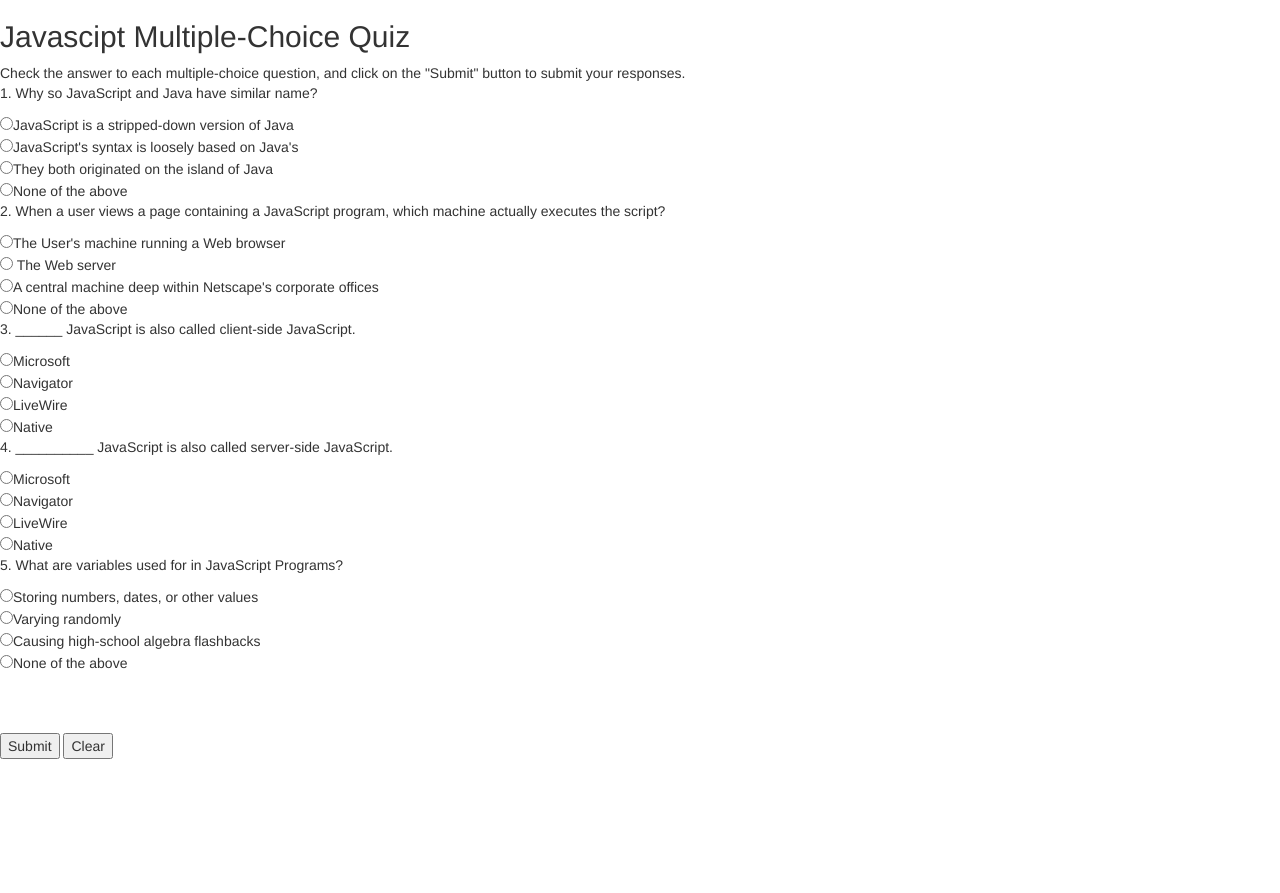
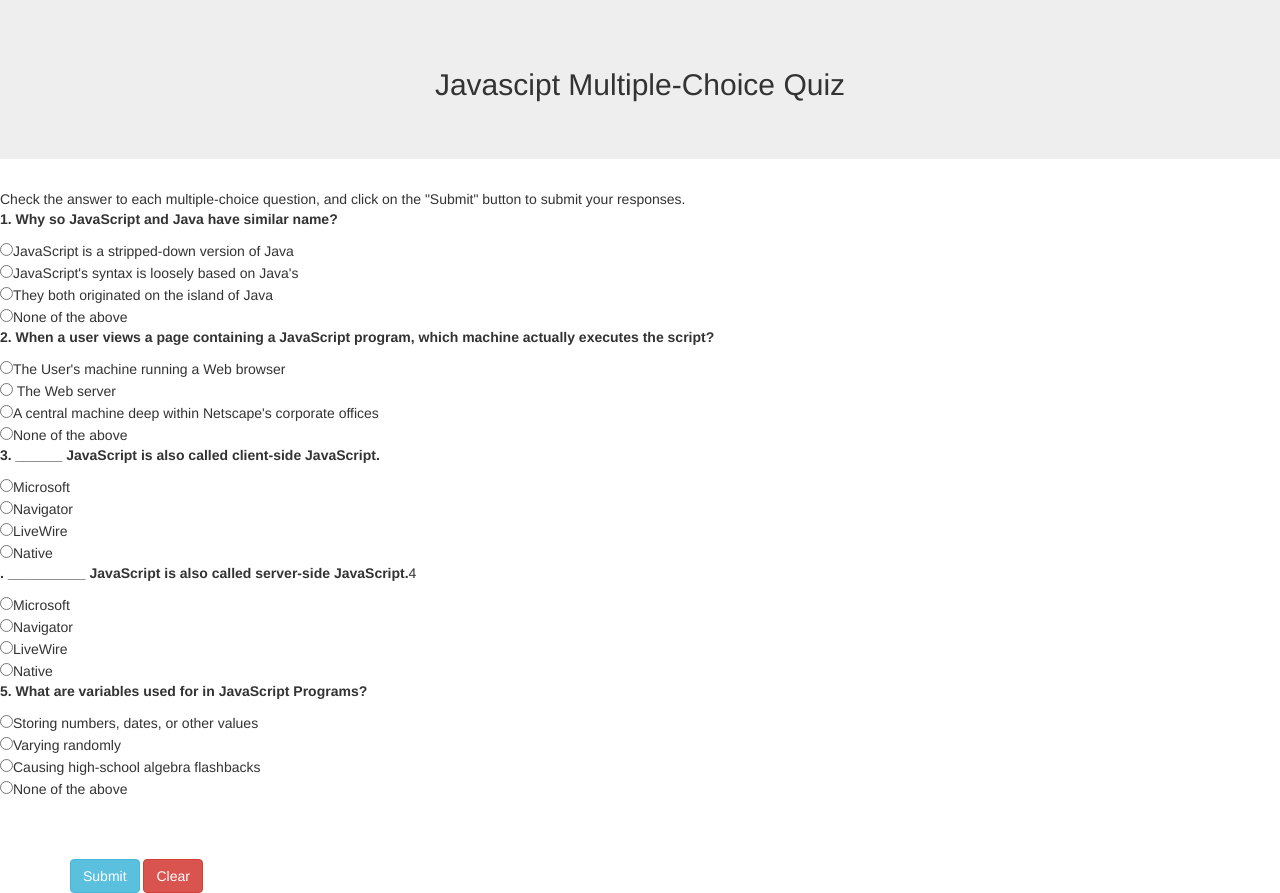
Before and after one commit to Kkituni/Quiz-Board, a plain HTML site: page index.html in a window 1280 px wide. Before the commit the page ends 800 px from the top, so only its background shows below. Drawn offline with nearby package versions, Linux system fonts and the light colour scheme; files that its build step writes are made by us from their sources.

Commit message:
Bolded questions

```diff
--- a/index.html
+++ b/index.html
@@ -4,14 +4,17 @@
 <link rel="stylesheet" href="bootstrap.css">
 <script src="js/jquery-3.3.1.min.js" charset="utf-8"></script>
 <script src="js/responses.js" charset="utf-8"></script>
+<link rel="stylesheet" href="https://maxcdn.bootstrapcdn.com/bootstrap/3.4.0/css/bootstrap.min.css">
+<script src="https://maxcdn.bootstrapcdn.com/bootstrap/3.4.0/js/bootstrap.min.js"></script>
 
   <head>
     <title>Quiz Board</title>
   </head>
 
   <body>
-
+  <div class="jumbotron text-center">
     <h2>Javascipt Multiple-Choice Quiz</h2>
+  </div>
 
     <p id="myComment"></p>
 
@@ -20,31 +23,31 @@
     <form method="post" subject = "Javascipt Multiple-Choice Quiz" enctype="text/plain">
      Check the answer to each multiple-choice question, and click on the "Submit" button to submit your responses.
 
-   <p>1. Why so JavaScript and Java have similar name?</p>
+     <p><b>1. Why so JavaScript and Java have similar name?</b></p>
      <input type="radio" name="answer[0]" value="JavaScript is a stripped-down version of Java">JavaScript is a stripped-down version of Java<br>
      <input type="radio" name="answer[0]" correct-choice value="JavaScript's syntax is loosely based on Java's">JavaScript's syntax is loosely based on Java's<br>
      <input type="radio" name="answer[0]" value="They both originated on the island of Java">They both originated on the island of Java<br>
      <input type="radio" name="answer[0]" value="None of the above">None of the above<br>
 
-   <p>2. When a user views a page containing a JavaScript program, which machine actually executes the script?</p>
+     <p><b>2. When a user views a page containing a JavaScript program, which machine actually executes the script?</b></p>
      <input type="radio" name="answer[1]" correct-choice value="The User's machine running a Web browser">The User's machine running a Web browser<br>
      <input type="radio" name="answer[1]" value="The Web server"> The Web server<br>
      <input type="radio" name="answer[1]" value="A central machine deep within Netscape's corporate offices">A central machine deep within Netscape's corporate offices<br>
      <input type="radio" name="answer[1]" value="None of the above">None of the above<br>
 
-   <p>3. ______ JavaScript is also called client-side JavaScript.</p>
+     <p><b>3. ______ JavaScript is also called client-side JavaScript.</b></p>
      <input type="radio" name="answer[2]" value="Microsoft">Microsoft<br>
      <input type="radio" name="answer[2]" correct-choice value="Navigator">Navigator<br>
      <input type="radio" name="answer[2]" value="LiveWire">LiveWire<br>
      <input type="radio" name="answer[2]" value="Native">Native<br>
 
-   <p>4. __________ JavaScript is also called server-side JavaScript.</p>
+     <p><b>. __________ JavaScript is also called server-side JavaScript.</b>4</p>
      <input type="radio" name="answer[3]" value="Microsoft">Microsoft<br>
      <input type="radio" name="answer[3]" value="Navigator">Navigator<br>
      <input type="radio" name="answer[3]" correct-choice value="LiveWire">LiveWire<br>
      <input type="radio" name="answer[3]" value="Native">Native<br>
 
-   <p>5. What are variables used for in JavaScript Programs?</p>
+     <p><b>5. What are variables used for in JavaScript Programs?</b></p>
      <input type="radio" name="answer[4]" correct-choice value="Storing numbers, dates, or other values">Storing numbers, dates, or other values<br>
      <input type="radio" name="answer[4]" value="Varying randomly">Varying randomly<br>
      <input type="radio" name="answer[4]" value="Causing high-school algebra flashbacks">Causing high-school algebra flashbacks<br>
@@ -54,8 +57,12 @@
      <br>
      <br>
 
-   <input type="Submit" value="Submit">
-   <input type="button"  value="Clear" onclick="clearInputs()" />
+     <div class="container">
+
+     <input type="Submit" value="Submit" button type="button" class="btn btn-info mr-2"></button>
+
+     <input type="button"  value="Clear" onclick="clearInputs()" button type="button" class="btn btn-danger"></button />
+     </div>
 
      </form>
      </div>
```
Lines whose indentation alone changed are shown as unchanged.
